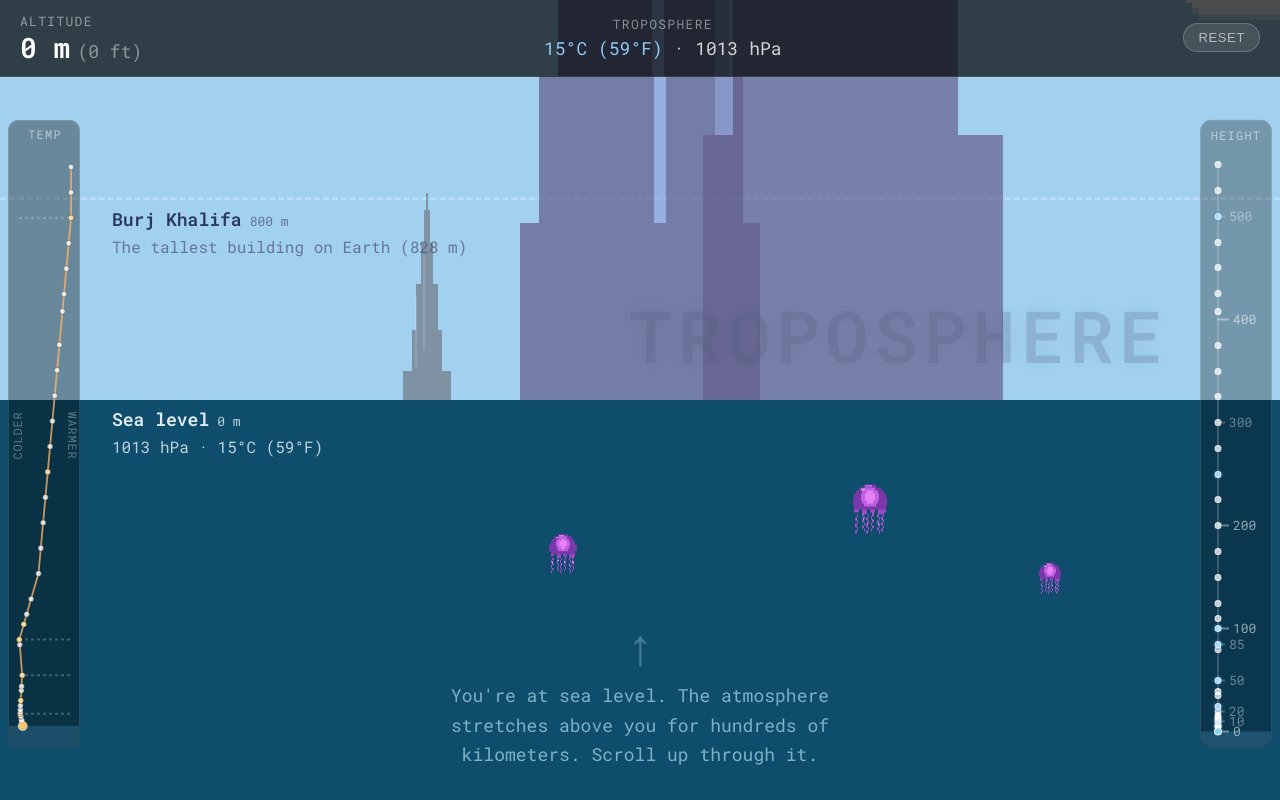
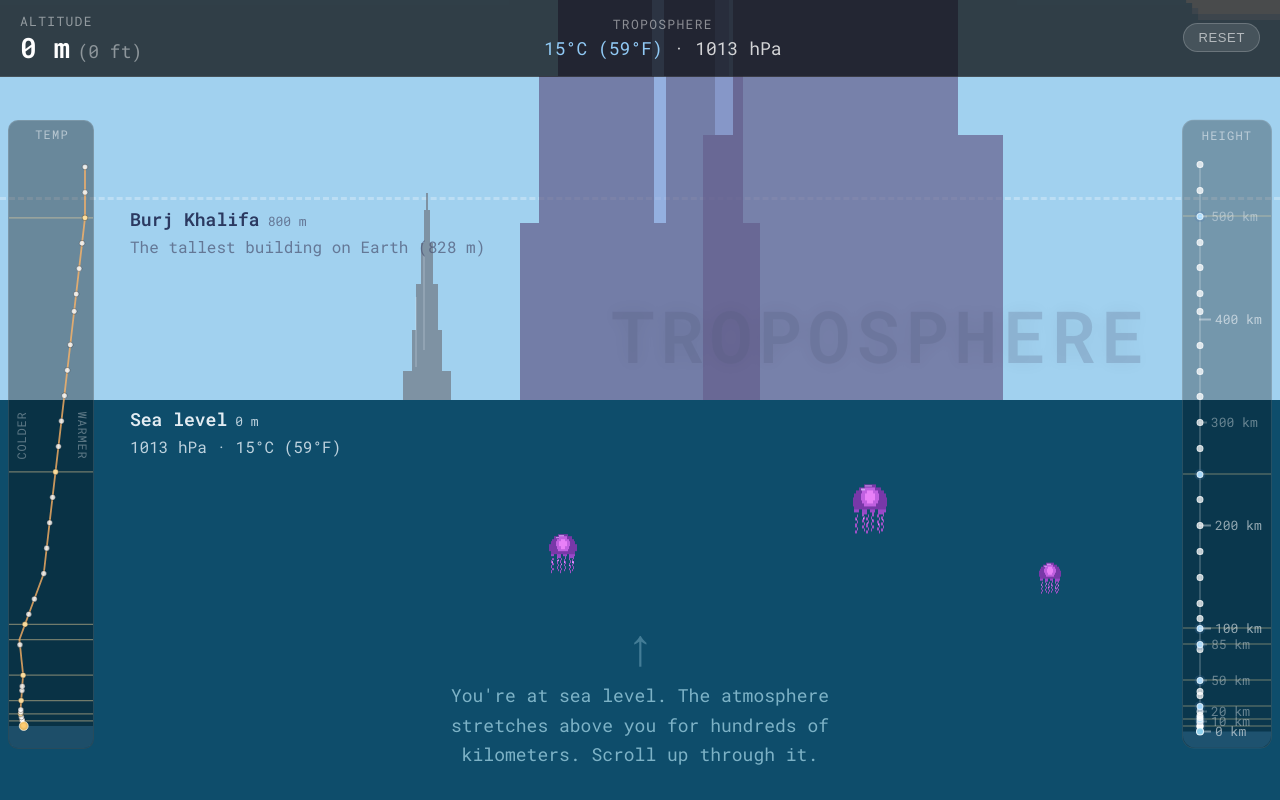
Before and after one commit to bairdlangenbrunner/scroll-up, a React (Vite) app: page / in a window 1280 px wide. Built offline with nearby package versions, Linux system fonts and the light colour scheme.

Commit message:
find tuning colors

```diff
--- a/src/AtmosphereScrolly.jsx
+++ b/src/AtmosphereScrolly.jsx
@@ -334,7 +334,7 @@ function ChapterOverlay({ chapter, progress, compact }) {
                 fontFamily: "'Roboto Mono', monospace",
                 fontSize: compact ? "16px" : "18px",
                 lineHeight: 1.55,
-                color: "rgba(255, 255, 255, 0.95)",
+                color: "rgba(255,225,160,1)",
                 maxWidth: compact ? "none" : 400,
                 margin: compact ? 0 : "0 auto",
                 textAlign: "left",
@@ -356,7 +356,7 @@ function ChapterOverlay({ chapter, progress, compact }) {
 // ─── Temperature Profile SVG (draggable) ─────────────────────────────
 function TempProfile({ currentKm, showClimate, onDragAltitude, onDragStateChange, compact, fullHeight, topOffset, availableHeight }) {
   const minimalMobileRail = fullHeight;
-  const svgWidth = fullHeight ? 32 : compact ? 54 : 72;
+  const svgWidth = fullHeight ? 32 : compact ? 54 : 86;
   const svgHeight = Math.max(availableHeight, fullHeight ? 320 : compact ? 280 : 420);
   const headerBand = fullHeight ? 0 : 8;
   const padding = fullHeight
@@ -469,7 +469,7 @@ function TempProfile({ currentKm, showClimate, onDragAltitude, onDragStateChange
           y: kmToY(km),
           isChapter: CHAPTER_BREAK_KMS.includes(km),
         };
-      }),
+      }).filter((node) => ![10, 20, 85].includes(node.km)),
     [kmToY]
   );
 
@@ -516,6 +516,18 @@ function TempProfile({ currentKm, showClimate, onDragAltitude, onDragStateChange
         >
           {!minimalMobileRail && (
             <>
+              {CHAPTER_BREAK_KMS.map((km) => (
+                <line
+                  key={`temp-chapter-${km}`}
+                  x1={0}
+                  y1={kmToY(km)}
+                  x2={svgWidth}
+                  y2={kmToY(km)}
+                  stroke="rgba(255,225,160,0.42)"
+                  strokeWidth="1.2"
+                />
+              ))}
+
               <text
                 x={svgWidth / 2}
                 y={headerBand}
@@ -529,37 +541,30 @@ function TempProfile({ currentKm, showClimate, onDragAltitude, onDragStateChange
                 TEMP
               </text>
               <text
-                x={padding.left + 3}
+                x={padding.left + 7}
                 y={svgHeight / 2}
                 fill="rgba(255,255,255,0.34)"
                 fontSize="12"
                 fontFamily="'Roboto Mono', monospace"
                 letterSpacing="0.8"
                 textAnchor="middle"
-                transform={`rotate(-90 ${padding.left + 3} ${svgHeight / 2})`}
+                transform={`rotate(-90 ${padding.left + 7} ${svgHeight / 2})`}
               >
                 COLDER
               </text>
               <text
-                x={svgWidth - padding.right - 3}
+                x={svgWidth - padding.right - 7}
                 y={svgHeight / 2}
                 fill="rgba(255,255,255,0.34)"
                 fontSize="12"
                 fontFamily="'Roboto Mono', monospace"
                 letterSpacing="0.8"
                 textAnchor="middle"
-                transform={`rotate(90 ${svgWidth - padding.right - 3} ${svgHeight / 2})`}
+                transform={`rotate(90 ${svgWidth - padding.right - 7} ${svgHeight / 2})`}
               >
                 WARMER
               </text>
 
-              {boundaries.map((km) => (
-                <line
-                  key={km}
-                  x1={padding.left} y1={kmToY(km)} x2={padding.left + plotW} y2={kmToY(km)}
-                  stroke="rgba(255,255,255,0.22)" strokeWidth="2" strokeDasharray="3,3"
-                />
-              ))}
             </>
           )}
 
@@ -571,6 +576,23 @@ function TempProfile({ currentKm, showClimate, onDragAltitude, onDragStateChange
             height={svgHeight - curY}
             fill="rgba(90, 160, 210, 0.26)"
           />
+
+          {minimalMobileRail &&
+            CHAPTER_BREAK_KMS.map((km) => {
+              const y = kmToY(km);
+              return (
+                <line
+                  key={`mobile-chapter-${km}`}
+                  x1={0}
+                  y1={y}
+                  x2={svgWidth}
+                  y2={y}
+                  stroke="rgba(255,225,160,0.85)"
+                  strokeWidth="1.2"
+                  strokeLinecap="round"
+                />
+              );
+            })}
 
           <path d={pathD} fill="none" stroke="rgba(255,180,100,0.78)" strokeWidth="1.8" strokeLinecap="round" strokeLinejoin="round" />
 
@@ -638,7 +660,7 @@ function AltitudeRuler({ currentKm, onDragAltitude, onDragStateChange, compact,
   const [isDragging, setIsDragging] = useState(false);
   const rulerTicks = [0, 10, 20, 50, 85, 100, 200, 300, 400, 500];
   const rulerHeight = Math.max(availableHeight, 420); // same floor as TempProfile
-  const rulerWidth = width ?? (compact ? 54 : 72);
+  const rulerWidth = width ?? (compact ? 68 : 90);
   const rulerInset = compact ? 14 : 16;  // bottom inset + tick left anchor
   const trackTopY = 46;                  // matches TempProfile padding.top exactly
   const trackH = rulerHeight - trackTopY - rulerInset; // active track span
@@ -753,6 +775,24 @@ function AltitudeRuler({ currentKm, onDragAltitude, onDragStateChange, compact,
           }}
         />
 
+        {CHAPTER_BREAK_KMS.map((km) => {
+          const bottomOffset = (km / MAX_ALTITUDE_KM) * trackH + rulerInset;
+          return (
+            <div
+              key={`ruler-chapter-${km}`}
+              style={{
+                position: "absolute",
+                left: 0,
+                right: 0,
+                bottom: bottomOffset,
+                height: 0,
+                borderTop: "1.2px solid rgba(255,225,160,0.42)",
+                pointerEvents: "none",
+              }}
+            />
+          );
+        })}
+
         {graphNodes.map((node) => (
           <div
             key={`ruler-node-${node.km}`}
@@ -797,7 +837,7 @@ function AltitudeRuler({ currentKm, onDragAltitude, onDragStateChange, compact,
                   whiteSpace: "nowrap",
                 }}
               >
-                {km}
+                {km} km
               </div>
             </div>
           );
@@ -2518,7 +2558,7 @@ export default function AtmosphereScrolly() {
   const isPhone = viewport.width < 680;
   const isCompact = viewport.width < 900;
   const showRuler = !isPhone;
-  const overlayWidth = isPhone ? 0 : 72;
+  const overlayWidth = isPhone ? 0 : 90;
   const overlayGap = isPhone ? 0 : 20;
   const contentLeft = isPhone ? 0 : overlayWidth + overlayGap;
   const contentRight = showRuler ? overlayWidth + overlayGap : 0;
```
